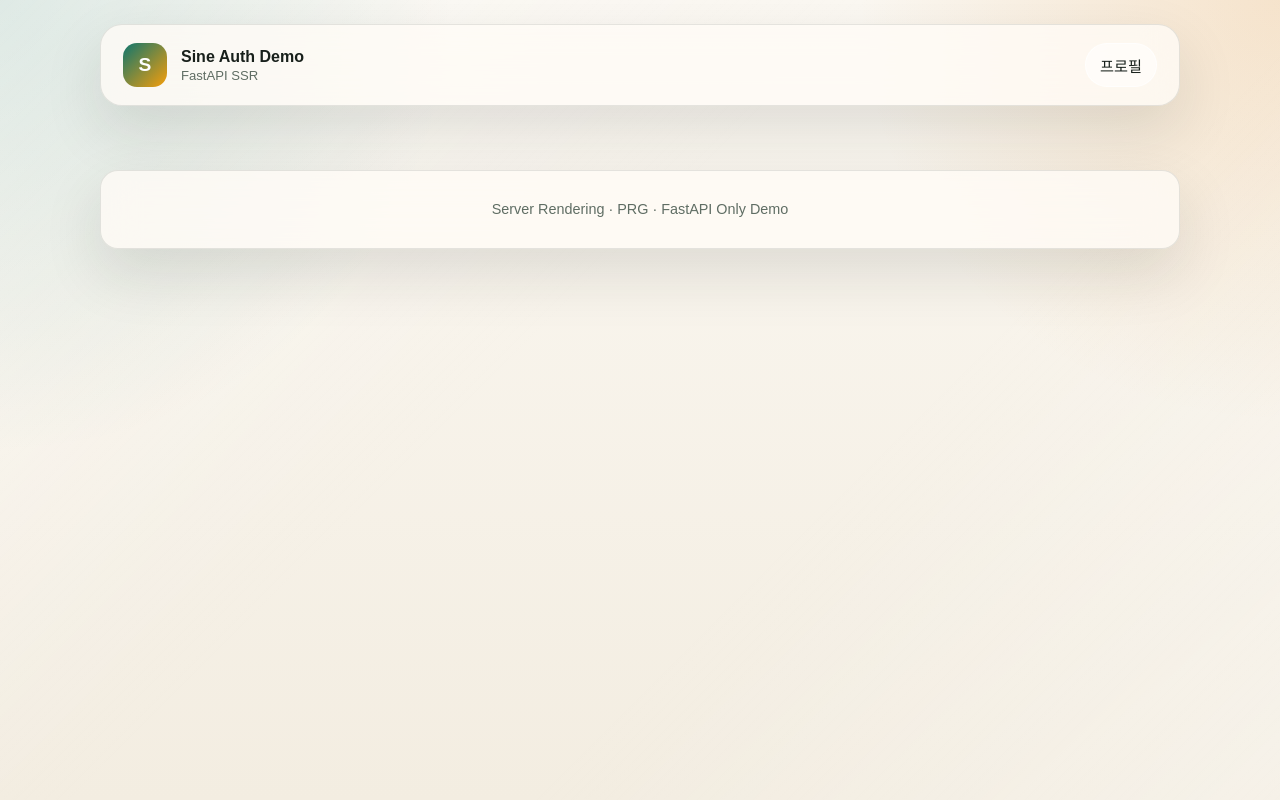
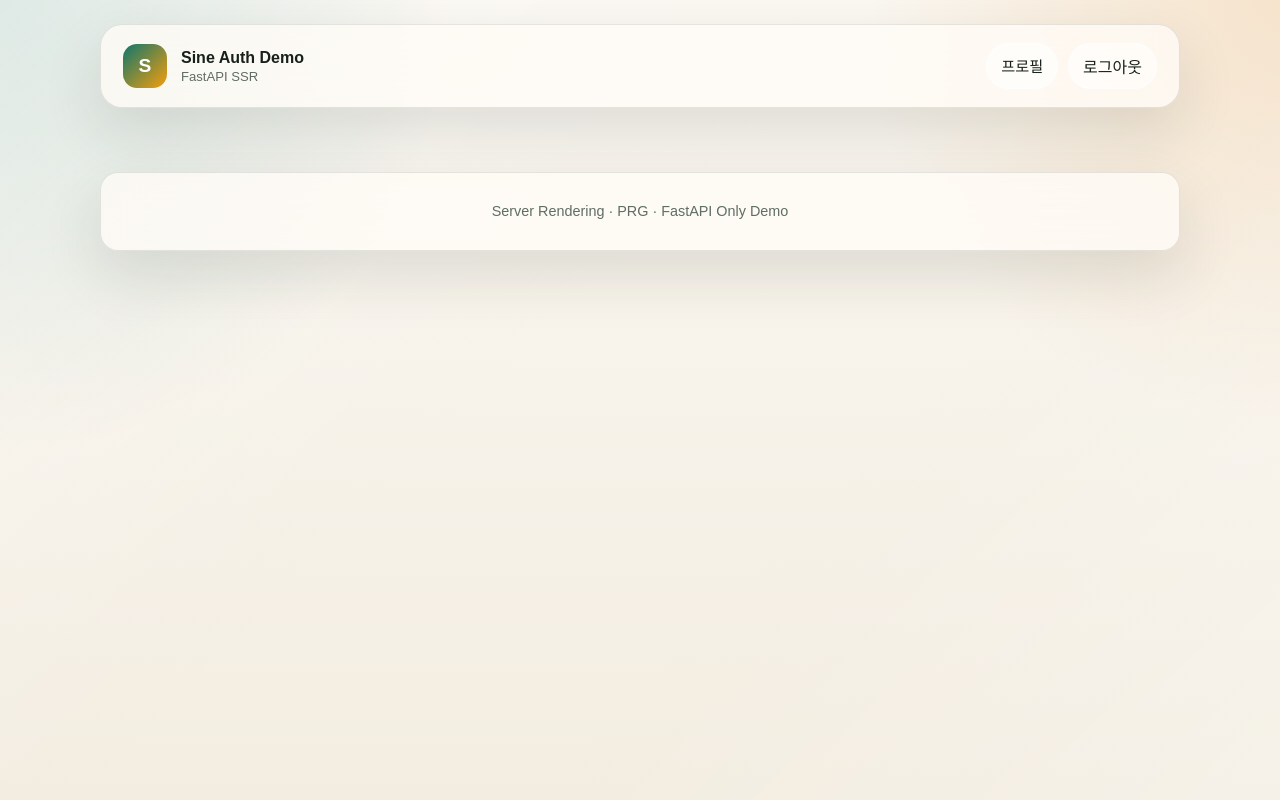
Before and after one commit to lickelon/sine-web-auth-demo, a FastAPI app: template app/templates/base.html in a window 1280 px wide. Run offline with FastAPI, Linux system fonts and the light colour scheme; the template is opened without the code that fills it, so the values that code supplies are empty; the visitor is signed in with stand-in values (Sample User, id 1).

Commit message:
Add logout flow

```diff
--- a/app/static/style.css
+++ b/app/static/style.css
@@ -112,6 +112,9 @@ a {
     gap: 10px;
 }
 
+.inline-form {
+    margin: 0;
+}
 
 .site-nav a {
     padding: 10px 14px;
@@ -121,6 +124,15 @@ a {
     font-size: 0.95rem;
 }
 
+.nav-button {
+    padding: 10px 14px;
+    border-radius: 999px;
+    border: 1px solid rgba(255, 255, 255, 0.68);
+    background: rgba(255, 255, 255, 0.52);
+    font: inherit;
+    color: inherit;
+    cursor: pointer;
+}
 
 .content-shell {
     padding: 28px 0;
--- a/app/templates/includes/header.html
+++ b/app/templates/includes/header.html
@@ -9,6 +9,9 @@
     <nav class="site-nav">
         {% if request.session.get("user_id") %}
             <a href="/profile">프로필</a>
+            <form method="post" action="/logout" class="inline-form">
+                <button type="submit" class="nav-button">로그아웃</button>
+            </form>
         {% else %}
             <a href="/login">로그인</a>
             <a href="/signup">회원가입</a>
```
Also changed, not shown: app/routers/auth.py (+11 -0 lines).
